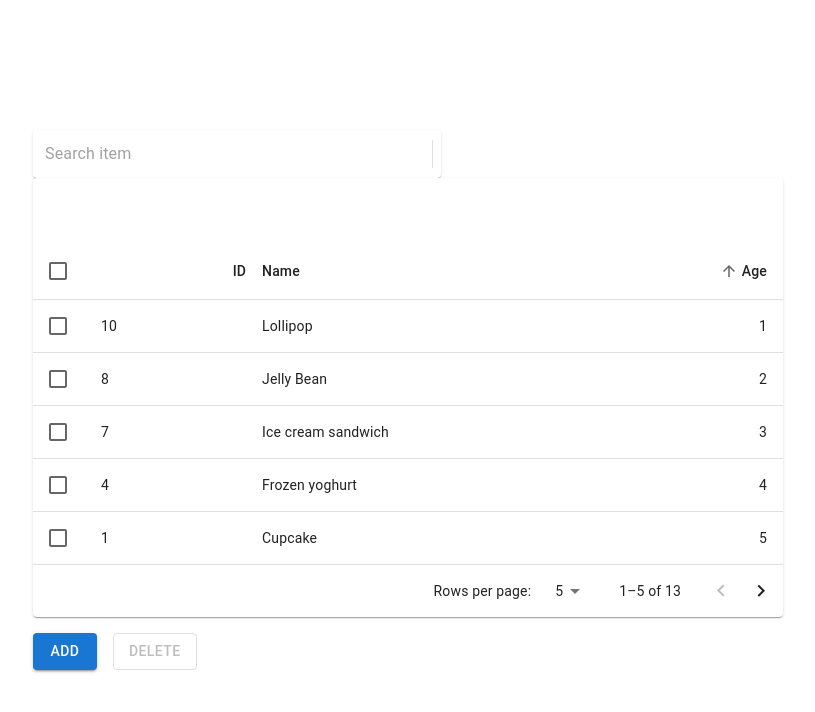
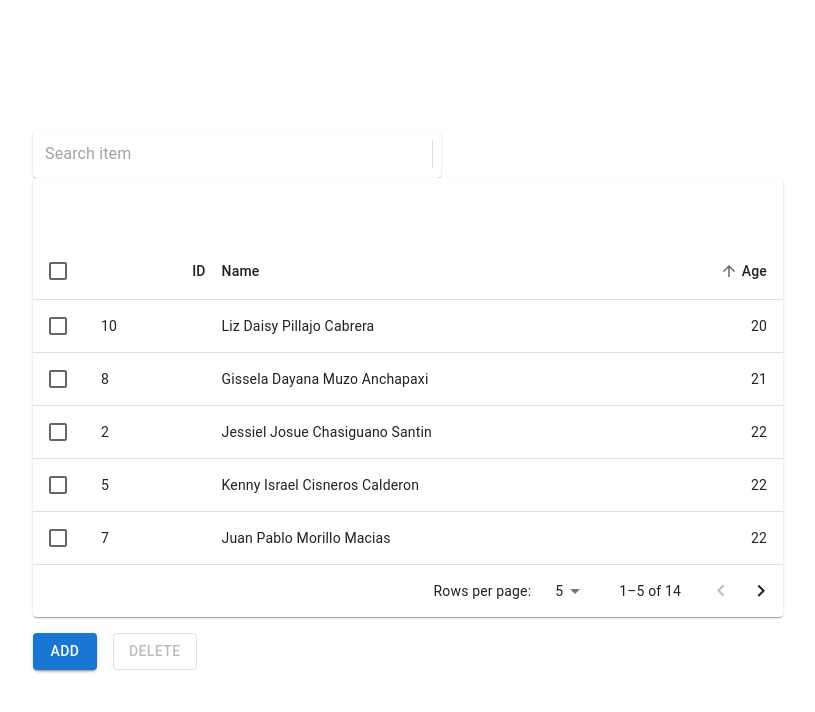
Before and after one commit to jpmorillom1/react-practice-2, a React (Vite) app: page / in a window 1280 px wide. Shown: the top 712 px of the page, without its empty margins (232-1047 px from the left). Built offline with nearby package versions, Linux system fonts and the light colour scheme; some icons are missing.

Commit message:
refactor(App): update initialRows with user data for better context

```diff
--- a/src/App.jsx
+++ b/src/App.jsx
@@ -10,19 +10,20 @@ function createData(id, name, age) {
 }
 
 const initialRows = [
-  createData(1, "Cupcake", 5),
-  createData(2, "Donut", 8),
-  createData(3, "Eclair", 7),
-  createData(4, "Frozen yoghurt", 4),
-  createData(5, "Gingerbread", 9),
-  createData(6, "Honeycomb", 6),
-  createData(7, "Ice cream sandwich", 3),
-  createData(8, "Jelly Bean", 2),
-  createData(9, "KitKat", 10),
-  createData(10, "Lollipop", 1),
-  createData(11, "Marshmallow", 11),
-  createData(12, "Nougat", 12),
-  createData(13, "Oreo", 13),
+  createData(1, "Luis Gonzalo Achig Carcelen", 24),
+  createData(2, "Jessiel Josue Chasiguano Santin", 22),
+  createData(3, "Bryan Fabricio Chileno Agualongo", 23),
+  createData(4, "Kleber Alejandro Chiliquinga Lara", 25),
+  createData(5, "Kenny Israel Cisneros Calderon", 22),
+  createData(6, "Davinson Mayer Diaz Tapia", 24),
+  createData(7, "Juan Pablo Morillo Macias", 22),
+  createData(8, "Gissela Dayana Muzo Anchapaxi", 21),
+  createData(9, "Abel Eduardo Navarrete Giler", 25),
+  createData(10, "Liz Daisy Pillajo Cabrera", 20),
+  createData(11, "Joseph Alexander Ponce Naranjo", 24),
+  createData(12, "Rodrigo Javier Saransig Briones", 23),
+  createData(13, "Alex Armando Tituana Ushina", 22),
+  createData(14, "Jonathan Rolando Villarreal Cardenas", 25),
 ];
 
 function App() {
--- a/src/Buttons.jsx
+++ b/src/Buttons.jsx
@@ -4,7 +4,9 @@ import Button from "@mui/material/Button";
 export default function Buttons({ onDelete, disabled = false, onToggleAdd }) {
   return (
     <Stack spacing={2} direction="row">
-      <Button variant="contained" onClick={onToggleAdd}>Add</Button>
+      <Button variant="contained" onClick={onToggleAdd}>
+        Add
+      </Button>
       <Button variant="outlined" onClick={onDelete} disabled={disabled}>
         Delete
       </Button>
```
